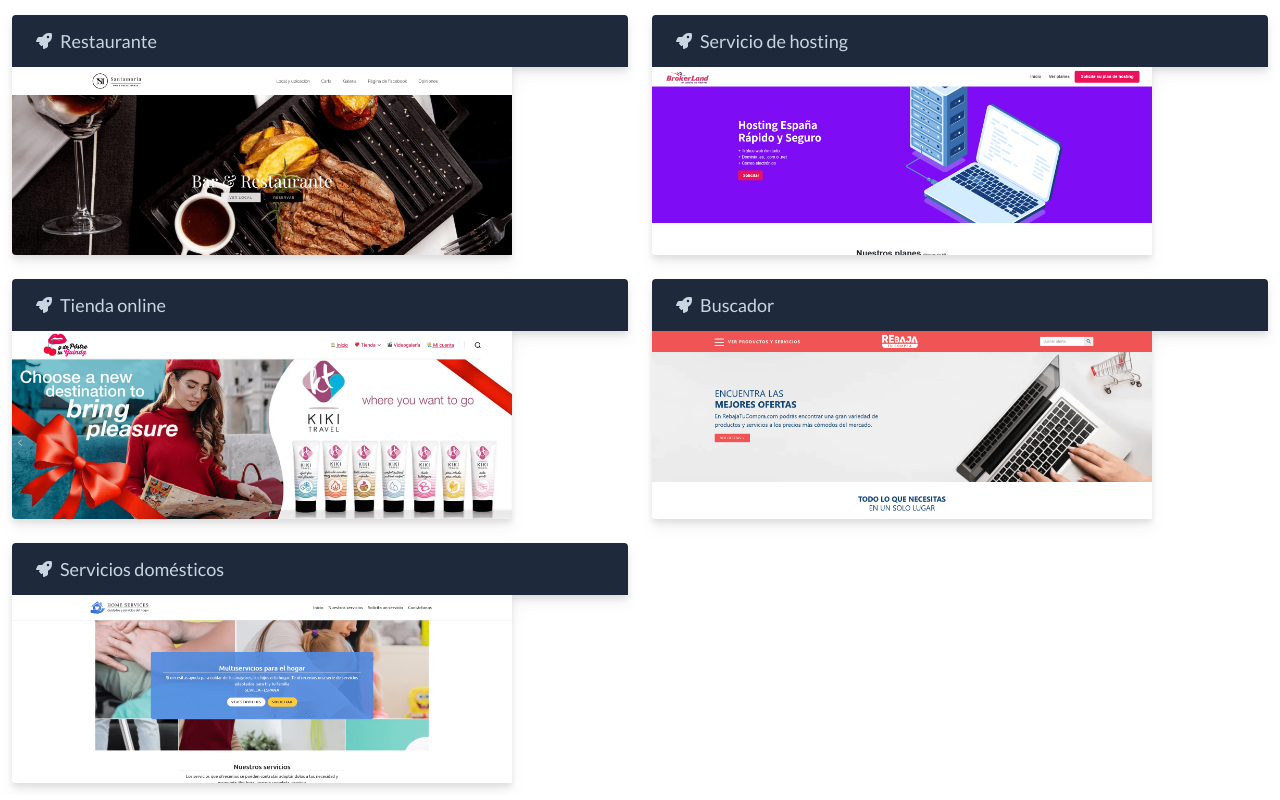
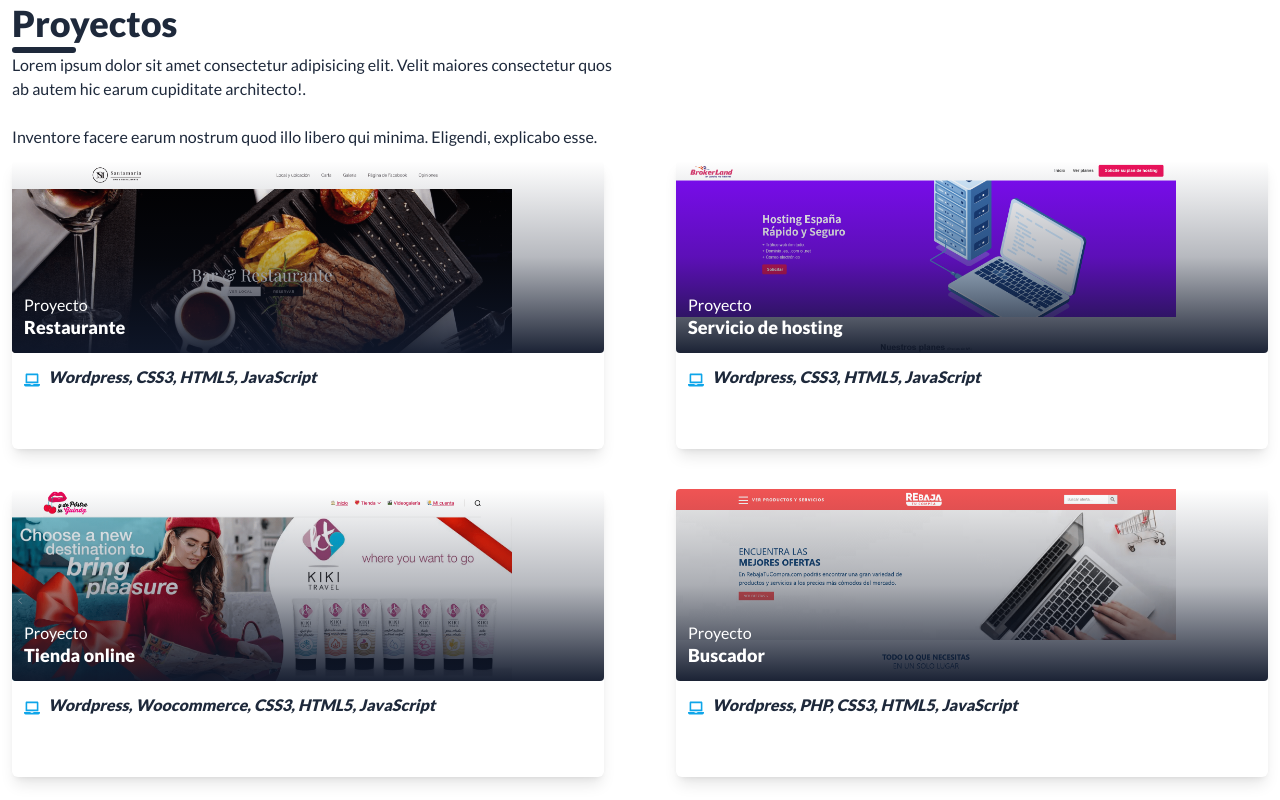
Before and after one commit to AlexRayo/AlexRayo, a Next.js app: page / in a window 1280 px wide. Shown: the part 1140-1940 px from the top of the page. Built offline with nearby package versions, Linux system fonts and the light colour scheme.

Commit message:
Project items style update

```diff
--- a/src/components/projectItem.tsx
+++ b/src/components/projectItem.tsx
@@ -1,26 +1,17 @@
 import React from 'react'
 import Image from 'next/image'
-import { FaRocket } from "react-icons/fa";
+import { FaLaptop, FaEye, FaExternalLinkAlt } from "react-icons/fa";
 
 import Text from '../components/text'
 import Button from '../components/button'
 
-const ProjectItem =({ srcImg, altImg, title, technologies, description, urlProject }: any) =>{
+const ProjectItem = ({ srcImg, altImg, title, technologies, description, urlProject }: any) => {
 
     return (
-        <div className="group relative md:w-12/12 h-60 overflow-hidden rounded my-4 md:m-3 drop-shadow-lg">
-            <div className="flex pb-3 bg-primary pl-6 py-3">
-                <FaRocket
-                    className={"mt-1.5 mr-2 text-gray"}
-                />
-                <Text
-                    text={title}
-                    size={"md"}
-                    color={"text-gray"}
-                    style={""}
-                />
-            </div>
+        <div className="group relative mb-4 md:w-12/12 h-80 md:h-72 overflow-hidden my-4 md:m-3 rounded-b-md shadow-lg">
 
+            <div className="absolute w-full">
+                <div className="relative grid grid-cols-1 h-48 overflow-hidden rounded">
                     <Image
                         src={srcImg}
                         placeholder="blur"
@@ -29,21 +20,56 @@ const ProjectItem =({ srcImg, altImg, title, technologies, description, urlProje
                         height={500}
                         className={'absolute'}
                     />
-            <div className="absolute flex justify-center w-full h-full p-6 mt-80 group-hover:mt-0 group-hover:border-t-2 group-hover:border-sky-400 transition-all bg-primary opacity-95">
-                <div>
+                    <div className="absolute h-full w-full flex items-end bg-gradient-to-t from-slate-900/95 via-slate-900/30 ">
+                        <div className='p-3'>
                             <Text
-                        text={"Tecnologías utilizadas:"}
+                                text={'Proyecto'}
                                 size={"sm"}
-                        color={"text-gray mt-2 mb-1"}
+                                color={"text-white leading-4"}
+                            />
+                            <Text
+                                text={title}
+                                size={"md"}
+                                color={"text-white font-bold"}
+                            />
+                        </div>
+                    </div>
+                </div>
+
+                <div className="h-full flex items-center p-3">
+                    <FaLaptop
+                        className={"mt-1.5 mr-2 text-secondary"}
                     />
                     <Text
                         text={technologies}
                         size={"sm"}
-                        color={"text-secondary font-bold"}
+                        color={"text-primary font-bold italic"}
                     />
+                </div>
+                <div className="flex justify-end mr-3 md:hidden">
+                    <div className="btn-secondary flex pb-3 py-0">
+                        <FaEye
+                            className={"mr-1 text-slate-600"}
+                        />
+                        <Text
+                            text={"Ver más"}
+                            size={"xs"}
+                            color={"text-slate-600"}
+                        />
+                    </div>
+                </div>
+            </div>
+
+            <div className="absolute flex items-center justify-center w-full h-full p-6 mt-80 group-hover:mt-0 group-hover:border-t-2 group-hover:border-sky-400 transition-all bg-primary opacity-95">
+                <div>
                     {
                         description !== undefined && description != "" ?
                             <>
+                                <Text
+                                    text={title}
+                                    size={"lg"}
+                                    color={"text-white font-bold border-b"}
+                                />
                                 <Text
                                     text={"Sobre el proyecto:"}
                                     size={"sm"}
@@ -58,13 +84,18 @@ const ProjectItem =({ srcImg, altImg, title, technologies, description, urlProje
                             </>
                             : null
                     }
-                    <div className="flex justify-end">
-                        <Button
-                            text={"Ver proyecto"}
+                    <div className="flex mt-4">
+
+                        <a
                             href={urlProject}
-                            style={"bg-slate-300 mt-4"}
+                            className="flex text-secondary font-bold italic"
                             target="_blank"
+                        >
+                            <FaExternalLinkAlt
+                                className={"mt-1.5 mr-2 text-secondary"}
                             />
+                            Ir al sitio web
+                        </a>
                     </div>
                 </div>
             </div>
--- a/src/sections/homeProjects.tsx
+++ b/src/sections/homeProjects.tsx
@@ -1,5 +1,7 @@
 import React from 'react'
 import ProjectItem from '../components/projectItem'
+
+import Text from '../components/text'
 
 import srcImgRestaurant from '../public/img/santamaria.png'
 import srcImgBrokerland from '../public/img/brokerand.png'
@@ -9,13 +11,32 @@ import srcImgHomeServices from '../public/img/home-services.png'
 
 function HomeProjects() {
     return (
-        <div className={"p-3 grid md:grid-cols-2 lg:p-0"}>
+        <div>
+        <div className='md:w-6/12 px-3'>
+                <Text
+                    text="Proyectos"
+                    size="xl"
+                    color="text-primary"
+                />
+                <span className='rectangle-button'></span>
+                <Text
+                    text="Lorem ipsum dolor sit amet consectetur adipisicing elit. Velit maiores consectetur quos ab autem hic earum cupiditate architecto!."
+                    color="text-primary"
+                />
+                <br />
+                <Text
+                    text="Inventore facere earum nostrum quod illo libero qui minima. Eligendi, explicabo esse."
+                    color="text-primary"
+                />
+        </div>
+
+        <div className={"p-3 grid md:gap-x-12 md:gap-y-4 md:grid-cols-2 lg:p-0"}>
             <ProjectItem
                 srcImg={srcImgRestaurant}
                 altImg={"Santamaria"}
                 title={"Restaurante"}
                 technologies={"Wordpress, CSS3, HTML5, JavaScript"}
-                description={""}
+                description={"Sitio web informativo al cual se ha implementado chat directo, google Maps e información básica del negocio"}
                 urlProject={"https://santamariarestaurante.es"}
             />
 
@@ -54,6 +75,7 @@ function HomeProjects() {
                 urlProject={"https://brokerland.es"}
             />
         </div>
+    </div>
     )
 }
 
--- a/src/styles/globals.css
+++ b/src/styles/globals.css
@@ -26,7 +26,7 @@ html {
     @apply text-slate-800
 }
 .text-secondary {
-    @apply text-sky-400
+    @apply text-sky-500
 }
 .text-gray {
     @apply text-slate-300
@@ -37,7 +37,7 @@ html {
     @apply py-2 px-4 rounded bg-primary text-white border border-slate-800 hover:bg-opacity-75 hover:border-opacity-5
 }
 .btn-secondary {
-    @apply py-2 px-4 rounded text-primary border border-slate-700 hover:border-opacity-75
+    @apply py-2 px-4 rounded text-slate-600 border border-slate-400 hover:border-opacity-75
 }
 
 /** etc **/
```
Lines whose indentation alone changed are shown as unchanged.
